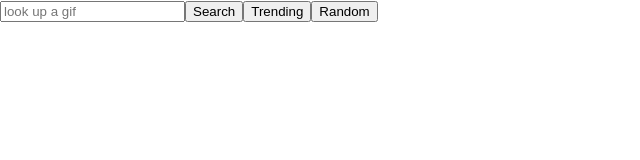
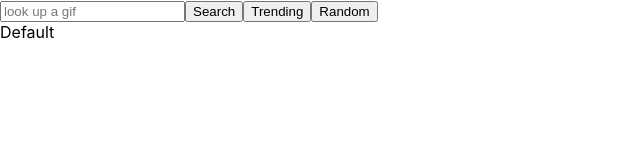
Before and after one commit to ruiminxu/gifyAPI, a React (Create React App) app: page / in a window 1280 px wide. Shown: the top 160 px of the page, without its empty margins (0-640 px from the left). Built offline with nearby package versions, Linux system fonts and the light colour scheme.

Commit message:
added conditional rendering

```diff
--- a/src/App.js
+++ b/src/App.js
@@ -12,66 +12,75 @@ export default class App extends Component{
             searchTerm: '',
             trendingGif: [],
             randomGif: [],
-            isLoading: true,
+            isLoading: null,
         }
     }
 
-    handleSearchByInput =  async (searchTermFromChild) =>{
+    handleSearchByInput =  async (searchTermFromChild) =>
+    {
+        const url = `https://api.giphy.com/v1/gifs/search?q=${searchTermFromChild}&rating=g&api_key=VPO2hf8Msh28T0DeFVHly9hhQh207tC2`;
 
-        const urlPart1 = "https://api.giphy.com/v1/gifs/search?q=";
-        const urlPart2 = searchTermFromChild;
-        const urlPart3 = "&rating=g&";
-        const key = "api_key=VPO2hf8Msh28T0DeFVHly9hhQh207tC2";
-        const completeUrl = urlPart1 + urlPart2 + urlPart3 + key;
+        this.setState({isLoading: true})
 
         try {
-          let gif = await axios.get(completeUrl);
-          this.setState({ gif: gif.data.data});
+          let gif = await axios.get(url);
+          this.setState({ gif: gif.data.data, isLoading: false});
         } catch (error) {
           console.error(error);
         }
     }
 
-    handleTrendingGif = async () => {
-      const urlPart1 = "https://api.giphy.com/v1/gifs/trending?q=";
-      // const urlPart2 = searchTermFromChild;
-      const urlPart3 = "&rating=g&";
-      const key = "api_key=VPO2hf8Msh28T0DeFVHly9hhQh207tC2";
-      const completeUrl = urlPart1 + urlPart3 + key;
+    handleTrendingGif = async (searchTermFromChild) =>
+    {
+      let url = '';
+      if(searchTermFromChild === null)
+      {
+        url = `https://api.giphy.com/v1/gifs/trending?q=&rating=g&api_key=VPO2hf8Msh28T0DeFVHly9hhQh207tC2`;
+      }else{
+        url = `https://api.giphy.com/v1/gifs/trending?q=${searchTermFromChild}&rating=g&api_key=VPO2hf8Msh28T0DeFVHly9hhQh207tC2`;
+      }
+
+      this.setState({isLoading: true})
+
       try {
-        let gif = await axios.get(completeUrl);
-        this.setState({ trendingGif: gif.data.data});
+        let gif = await axios.get(url);
+        this.setState({ trendingGif: gif.data.data, isLoading: false});
       } catch (error) {
         console.error(error);
       }
     }
 
-    handleRandomGif = async () => {
-      const urlPart1 = "https://api.giphy.com/v1/gifs/random?q=";
-      // const urlPart2 = searchTermFromChild;
-      const urlPart3 = "&rating=g&";
-      const key = "api_key=VPO2hf8Msh28T0DeFVHly9hhQh207tC2";
-      const completeUrl = urlPart1 + urlPart3 + key;
+    handleRandomGif = async (searchTermFromChild) =>
+    {
+      let url = '';
+      if(searchTermFromChild === null)
+      {
+        url = `https://api.giphy.com/v1/gifs/random?q=&rating=g&api_key=VPO2hf8Msh28T0DeFVHly9hhQh207tC2`;
+      }else{
+        url = `https://api.giphy.com/v1/gifs/random?q=${searchTermFromChild}&rating=g&api_key=VPO2hf8Msh28T0DeFVHly9hhQh207tC2`;
+      }
+
+       this.setState({isLoading: true})
+
       try {
-        let gif = await axios.get(completeUrl);
+        let gif = await axios.get(url);
         this.setState({ randomGif: [gif['data']['data']], isLoading: false});
       } catch (error) {
         console.error(error);
       }
     }
 
-
     render()
     {
         return(
             <div>
                 <SearchField
-                gif = {this.state.gif}
+                searchGif = {this.state.gif}
                 searchInput = {this.handleSearchByInput}
                 trendInput = {this.handleTrendingGif}
                 randomInput = {this.handleRandomGif}
                 trendingGif = {this.state.trendingGif}
-                randomGifS = {this.state.randomGif}
+                randomGif = {this.state.randomGif}
                 loading = {this.state.isLoading}
                 />
             </div>
--- a/src/Component/GifCard.jsx
+++ b/src/Component/GifCard.jsx
@@ -6,7 +6,7 @@ export default class GifCard extends Component
     render(){
         return(
             <div key= {this.props.name}>
-                <img key = {this.props.name} src = {this.props.source}/>
+                <img src = {this.props.source}/>
             </div>
         );
     }
--- a/src/Component/searchField.jsx
+++ b/src/Component/searchField.jsx
@@ -8,8 +8,14 @@ export default class SearchField extends Component{
         super(props);
         this.state = {
             searchTerm: '',
-            isClicked: false,
+            isSearchClicked: false,
+            isTrendClicked: false,
+            isRandomClicked: false,
         }
+    }
+
+    handleSubmit = (event) =>{
+        event.preventdefault()
     }
 
     handleSearch = (event) =>{
@@ -18,24 +24,32 @@ export default class SearchField extends Component{
         })
     }
 
-    handleSubmit = (event) =>{
-        event.preventdefault()
-    }
-
     handleSearchInput = () =>{
-        // console.log(this.state.searchTerm)
-        this.props.searchInput(this.state.searchTerm);
+        this.setState({
+            isSearchClicked: true,
+            isTrendClicked: false,
+            isRandomClicked: false
+        }
+    )
+        this.props.searchInput(this.state.searchTerm, this.state.isSearchClicked);
     }
 
     handleTrendInput = () =>{
-        this.props.trendInput();
+        this.setState({
+            isSearchClicked: false,
+            isTrendClicked: true,
+            isRandomClicked: false
+        })
+        this.props.trendInput(this.state.searchTerm, this.state.isTrendClicked);
     }
 
     handleRandomInput = () => {
-        this.props.randomInput();
         this.setState({
-            isClicked: true
+            isSearchClicked: false,
+            isTrendClicked: false,
+            isRandomClicked: true
         })
+        this.props.randomInput(this.state.searchTerm, this.state.isRandomClicked);
     }
 
     render()
@@ -44,20 +58,53 @@ export default class SearchField extends Component{
             <div className = "searchBoxContainer">
 
                 <input placeholder = "look up a gif" name = "searchTerm" onChange={this.handleSearch}></input>
-
                 <button onClick = {this.handleSearchInput}>Search</button>
                 <button onClick = {this.handleTrendInput}>Trending</button>
                 <button onClick = {this.handleRandomInput}>Random</button>
 
                 {
-                    this.props.randomGifS.map((gif) =>{
-                        return(
-                            <GifCard name = {gif.id} source = {gif.images.original.url}/>
-                        );
-                    })
+                   this.props.loading === true?
+
+                   <div>
+                       Loading
+                   </div>
+                   :
+                   this.props.loading === null?
+                   <div> Default </div>
+                   :
+                   this.state.isSearchClicked?
+                   this.props.searchGif.map((gif) =>{
+                       console.log(gif)
+                       return(
+                           <GifCard name = {gif.id} source = {gif.images.original.url}/>
+                            );
+                   })
+                   : this.state.isTrendClicked?
+                   this.props.trendingGif.map((gif) =>{
+                       console.log(gif)
+                       return(
+                           <GifCard name = {gif.id} source = {gif.images.original.url}/>
+                            );
+                   })
+                   :
+                   this.props.randomGif.map((gif) =>{
+                       return(
+                           <GifCard name = {gif.id} source = {gif.images.original.url}/>
+                            );
+                   })
                 }
-
             </div>
         );
     }
 }
+
+
+
+
+// {
+//     this.props.randomGifS.map((gif) =>{
+//         return(
+//             <GifCard name = {gif.id} source = {gif.images.original.url}/>
+//         );
+//     })
+// }
```
Also changed, not shown: 1 other file (tests, documents, lock files or other folders).
